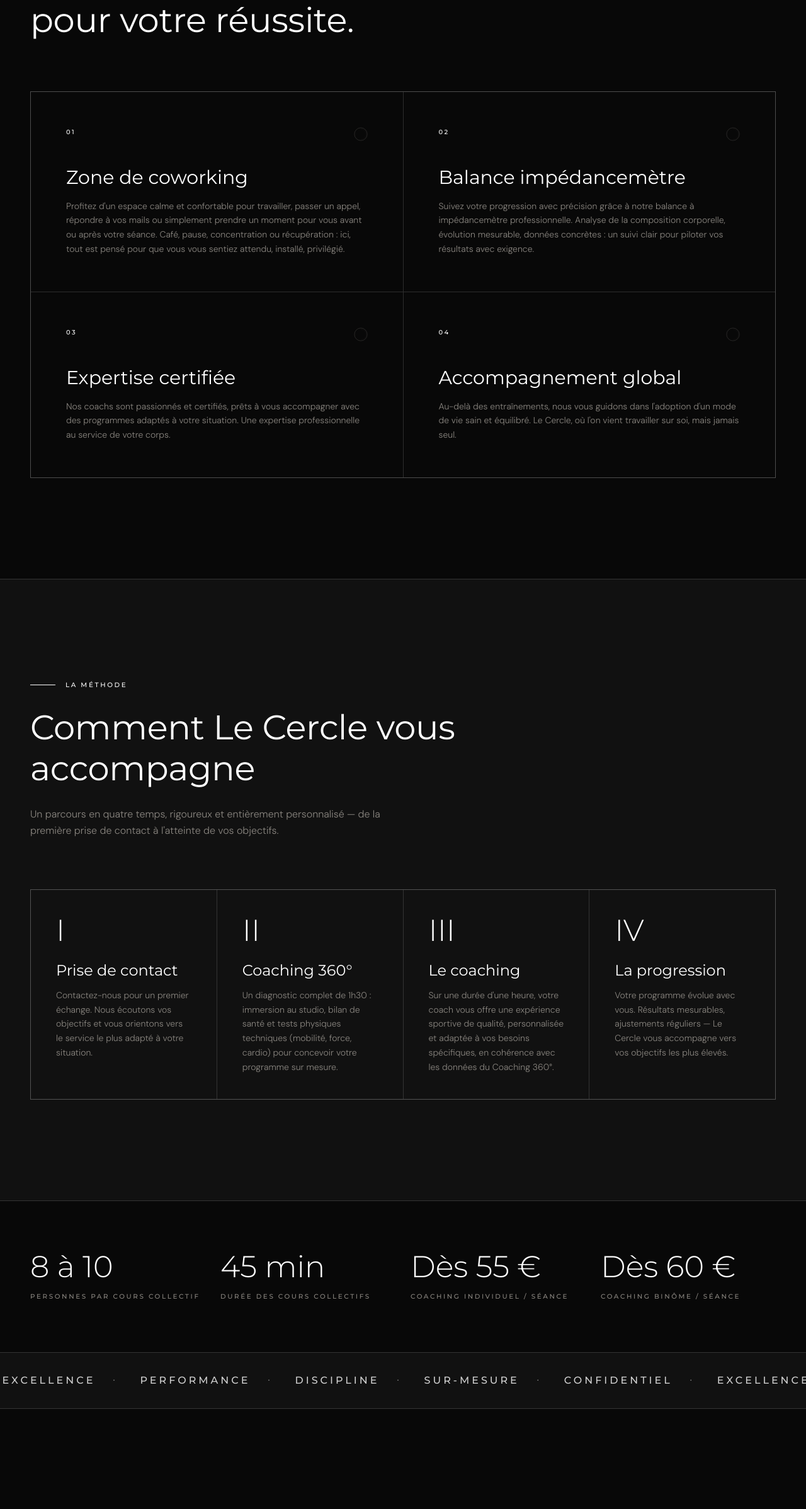
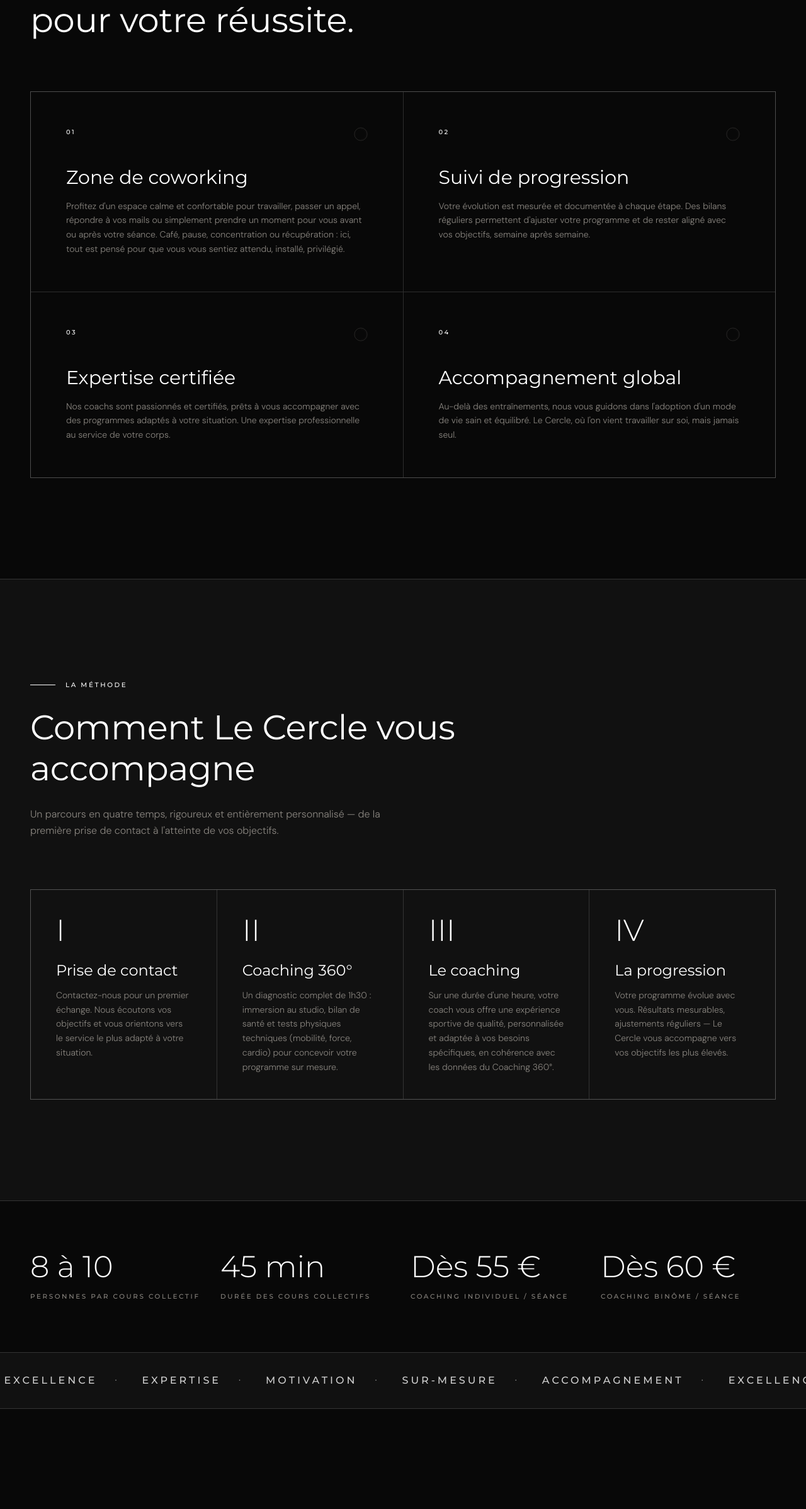
Before and after one commit to pinsaultmatteo-collab/le-cercle, a React (Vite) app: page /concept in a window 1280 px wide. Shown: the part 1863-4259 px from the top of the page at 63% size. Built offline with nearby package versions, Linux system fonts and the light colour scheme.

Commit message:
fix(content): update marquee words, remove balance impédancemètre

```diff
--- a/src/pages/Concept.jsx
+++ b/src/pages/Concept.jsx
@@ -18,8 +18,8 @@ const PILLARS = [
   },
   {
     n: '02',
-    title: 'Balance impédancemètre',
-    text: 'Suivez votre progression avec précision grâce à notre balance à impédancemètre professionnelle. Analyse de la composition corporelle, évolution mesurable, données concrètes : un suivi clair pour piloter vos résultats avec exigence.',
+    title: 'Suivi de progression',
+    text: 'Votre évolution est mesurée et documentée à chaque étape. Des bilans réguliers permettent d\'ajuster votre programme et de rester aligné avec vos objectifs, semaine après semaine.',
   },
   {
     n: '03',
@@ -207,7 +207,7 @@ export default function Concept() {
       {/* MARQUEE */}
       <section className="border-y border-border-gold bg-bg-secondary py-8">
         <Marquee
-          items={['Performance', 'Discipline', 'Sur-mesure', 'Confidentiel', 'Excellence']}
+          items={['Expertise', 'Motivation', 'Sur-mesure', 'Accompagnement', 'Excellence']}
           reverse
           duration={34}
         />
--- a/src/pages/Home.jsx
+++ b/src/pages/Home.jsx
@@ -302,10 +302,10 @@ export default function Home() {
       <section className="border-y border-border-gold bg-bg-secondary py-8">
         <Marquee
           items={[
-            'Performance',
-            'Discipline',
+            'Expertise',
+            'Motivation',
             'Sur-mesure',
-            'Confidentiel',
+            'Accompagnement',
             'Excellence',
           ]}
           duration={32}
```
